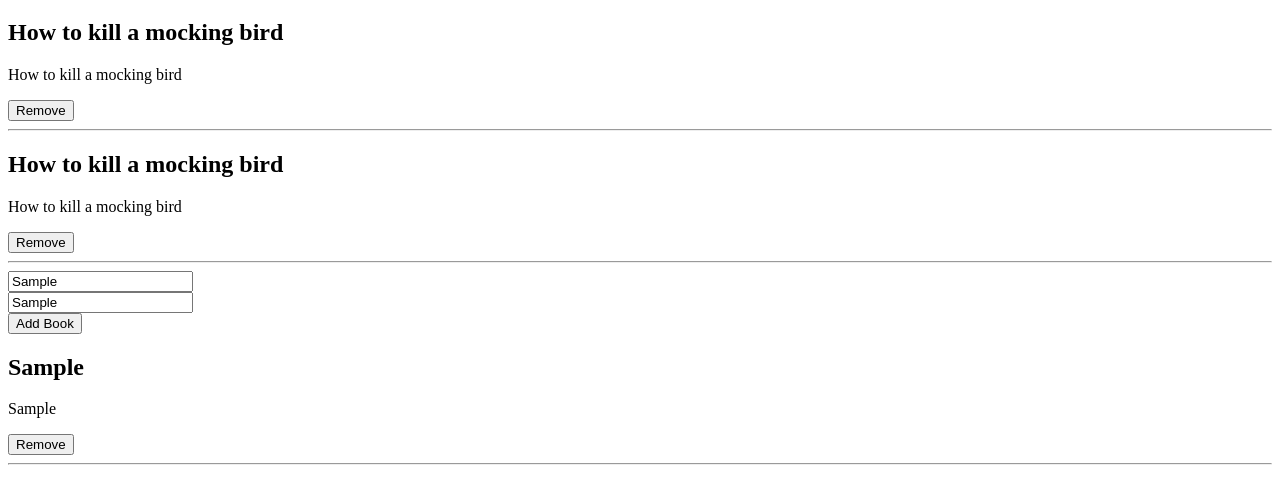
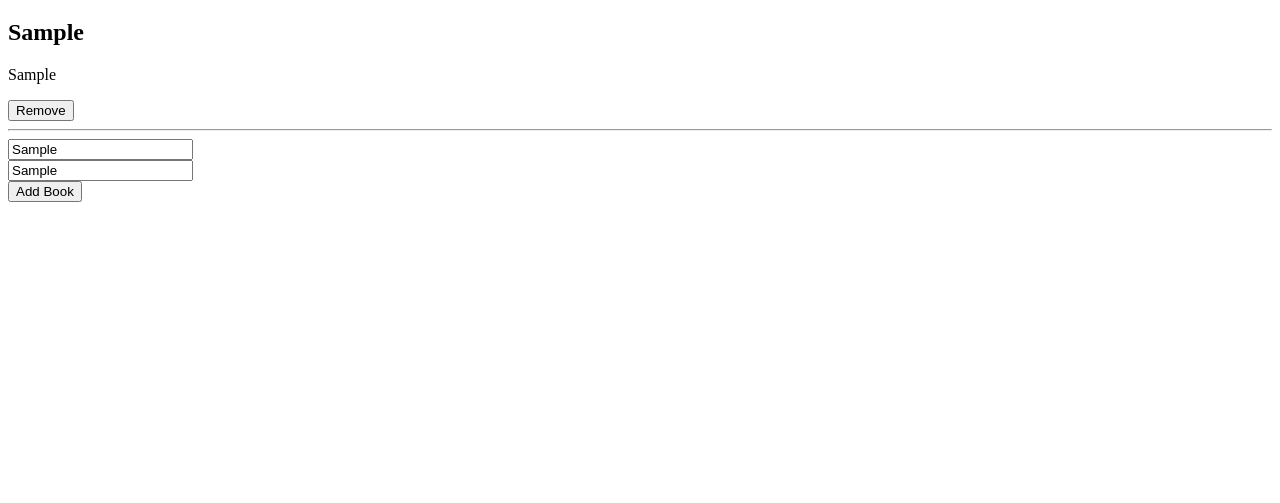
Before and after one commit to Emmykage/Awesome-Book, a plain HTML site: page index.html in a window 1280 px wide. Both pictures are taken after typing "Sample", "Sample" into the empty fields and a click on the button "Add Book". Shown: the part 61-564 px from the top of the page. Drawn offline with Linux system fonts and the light colour scheme.

Commit message:
Add a function to add each book to localStorage and display it in the browser

```diff
--- a/index.html
+++ b/index.html
@@ -11,17 +11,13 @@
     <div class="container">
         <h1>Awesome Books</h1>
     <div class="col-1">
-        <h2 class="title">How to kill a mocking bird</h2>
-        <p class="Author">How to kill a mocking bird</p>
-        <button type="button">Remove </button>
-        <hr>
     </div>
-    <div class="col-1">
+    <!--<div class="col-1">
         <h2 class="title">How to kill a mocking bird</h2>
         <p class="Author">How to kill a mocking bird</p>
         <button type="button">Remove</button>
         <hr>
-    </div>
+    </div>-->
 
     <div class="add-book">
         <div class="form">
--- a/index.js
+++ b/index.js
@@ -3,42 +3,53 @@
 const body = document.querySelector(".container");
 const bookName = document.getElementById("name");
 const bookAuthor = document.getElementById("author");
+const bookList = [];
 
+function displayBook (title, author){
+    let bookContainer = document.querySelector('.col-1');
 
+    let bkdiv = document.createElement("div");
+    // Title of the book
+    let addTitle = document.createElement("h2");
+    addTitle.textContent = title;
+    bkdiv.appendChild(addTitle);
 
+    //Author of the book
+    let addAuthor = document.createElement("p");
+    addAuthor.textContent = author;
+    bkdiv.appendChild(addAuthor);
 
-function addBook (){
-    let bkdiv = document.createElement("div");
-    let addTitle = document.createElement("h2");
-    let addAuthor = document.createElement("p");
+    //Remove Button
     let rmBtn = document.createElement("button");
+    rmBtn.textContent = "Remove";
+    bkdiv.appendChild(rmBtn);
+
     let hr = document.createElement("hr");
-
-
-    rmBtn.innerHTML = "Remove";
-
-    body.appendChild(bkdiv);
-    bkdiv.appendChild(addTitle);
-    bkdiv.appendChild(addAuthor);
-    bkdiv.appendChild(rmBtn);
     bkdiv.appendChild(hr);
 
-//     let book = {title: 'bookName.value', author: 'bookAuthor.value'};
-// bookList.push(book);
+    bookContainer.appendChild(bkdiv);
 
-
-
-    // let books = new Object;
+      // let books = new Object;
     // // books.title =  bkname.value;
     // books.author =  bkAuthor.value;
 
 
-    addTitle.innerHTML = bookName.value;
-    addAuthor.innerHTML = bookAuthor.value;
-
-
-
-
+    //addTitle.innerHTML = bookName.value;
+    //addAuthor.innerHTML = bookAuthor.value;
 };
 
-addBtn.addEventListener("click", addBook);
+function addBook(title, author) {
+    let book = {title, author};
+    bookList.push(book);
+    console.log(bookList);
+}
+
+function saveBook() {
+    localStorage.setItem('bookList', JSON.stringify(bookList));
+}
+
+addBtn.addEventListener("click", () => {
+    addBook(bookName.value, bookAuthor.value);
+    saveBook();
+    displayBook(bookName.value, bookAuthor.value);
+});
```
